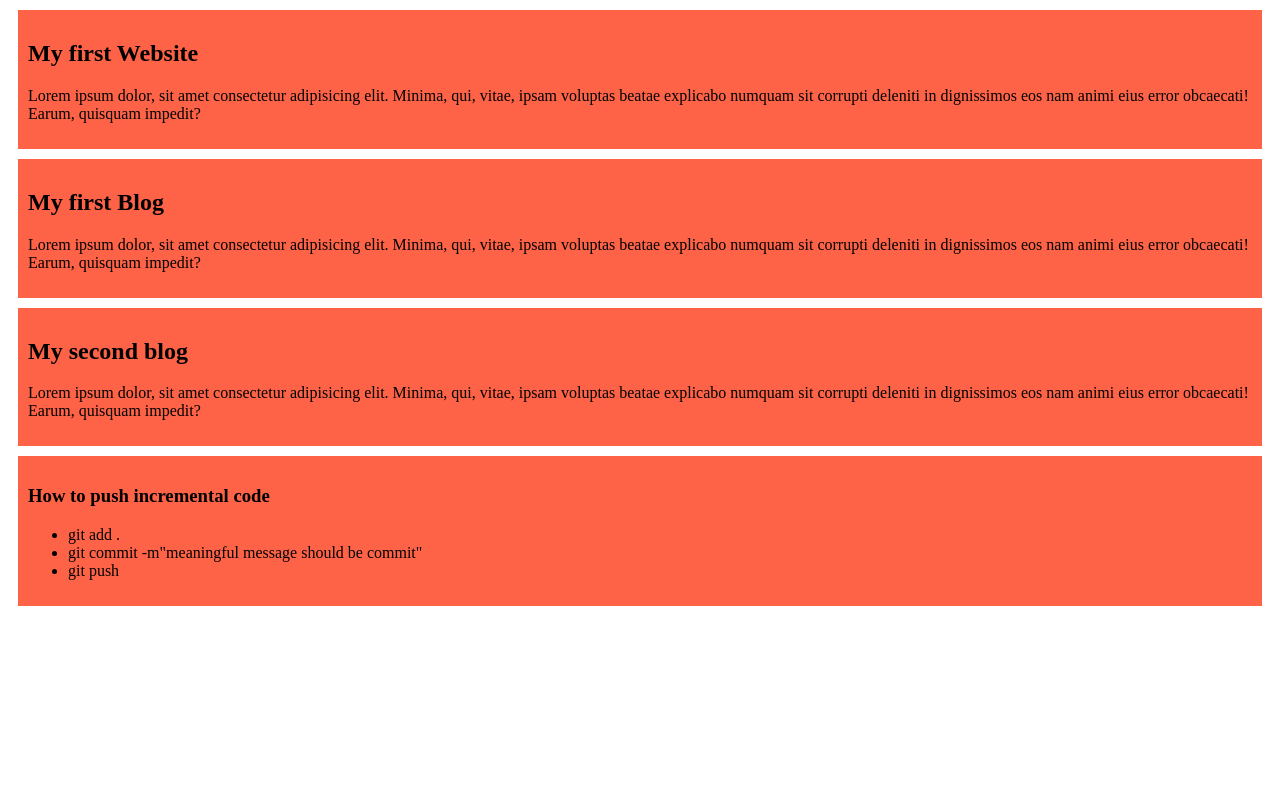
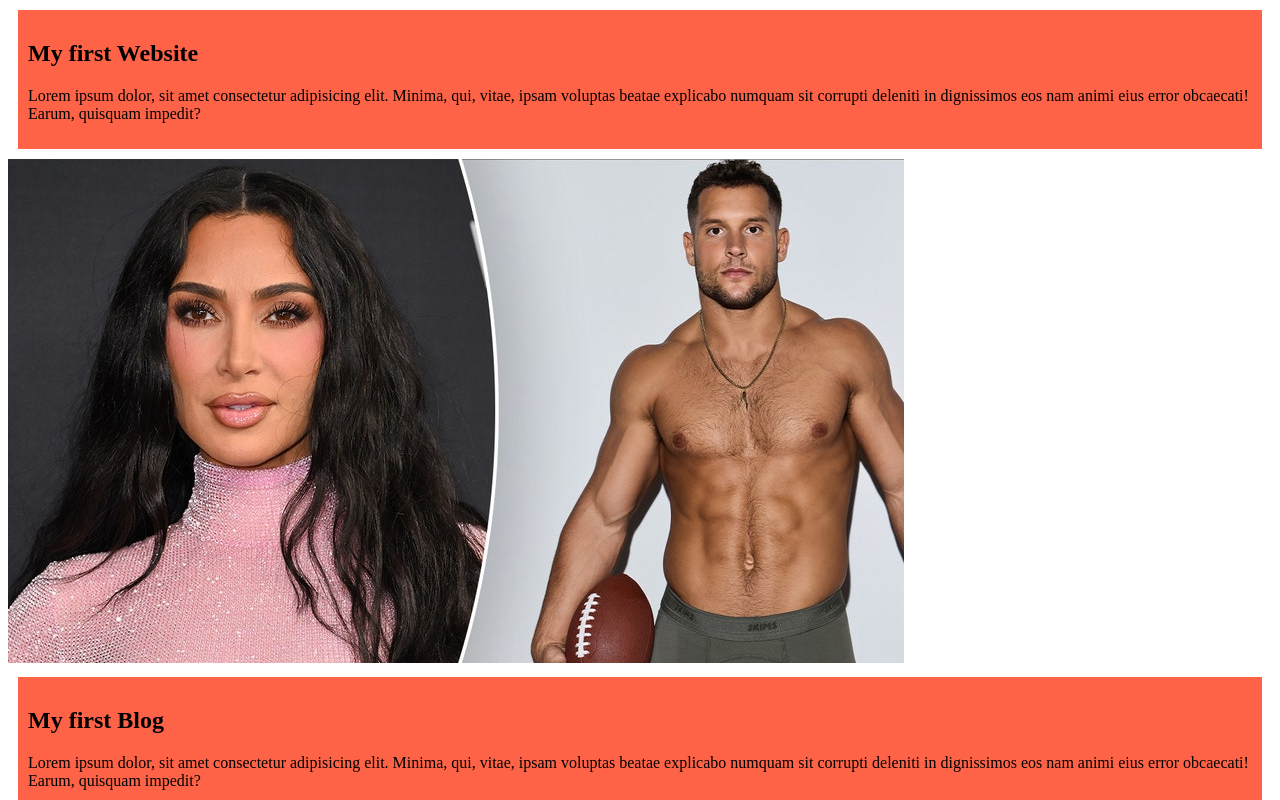
Before and after one commit to SohelDewan/my-practice-repo, a plain HTML site: page index.html in a window 1280 px wide. Shown: the top 800 px of the page. Drawn offline with Linux system fonts and the light colour scheme.

Commit message:
added image of kim who eats dim

```diff
--- a/index.html
+++ b/index.html
@@ -11,6 +11,7 @@
     <h2>My first Website</h2>
     <p>Lorem ipsum dolor, sit amet consectetur adipisicing elit. Minima, qui, vitae, ipsam voluptas beatae explicabo numquam sit corrupti deleniti in dignissimos eos nam animi eius error obcaecati! Earum, quisquam impedit?</p>
    </div>
+   <img src="images/kim-2.jpg" alt="">
    <div>
     <h2>My first Blog</h2>
     <p>Lorem ipsum dolor, sit amet consectetur adipisicing elit. Minima, qui, vitae, ipsam voluptas beatae explicabo numquam sit corrupti deleniti in dignissimos eos nam animi eius error obcaecati! Earum, quisquam impedit?</p>
```
Also changed, not shown: images/kim-2.jpg (added).
